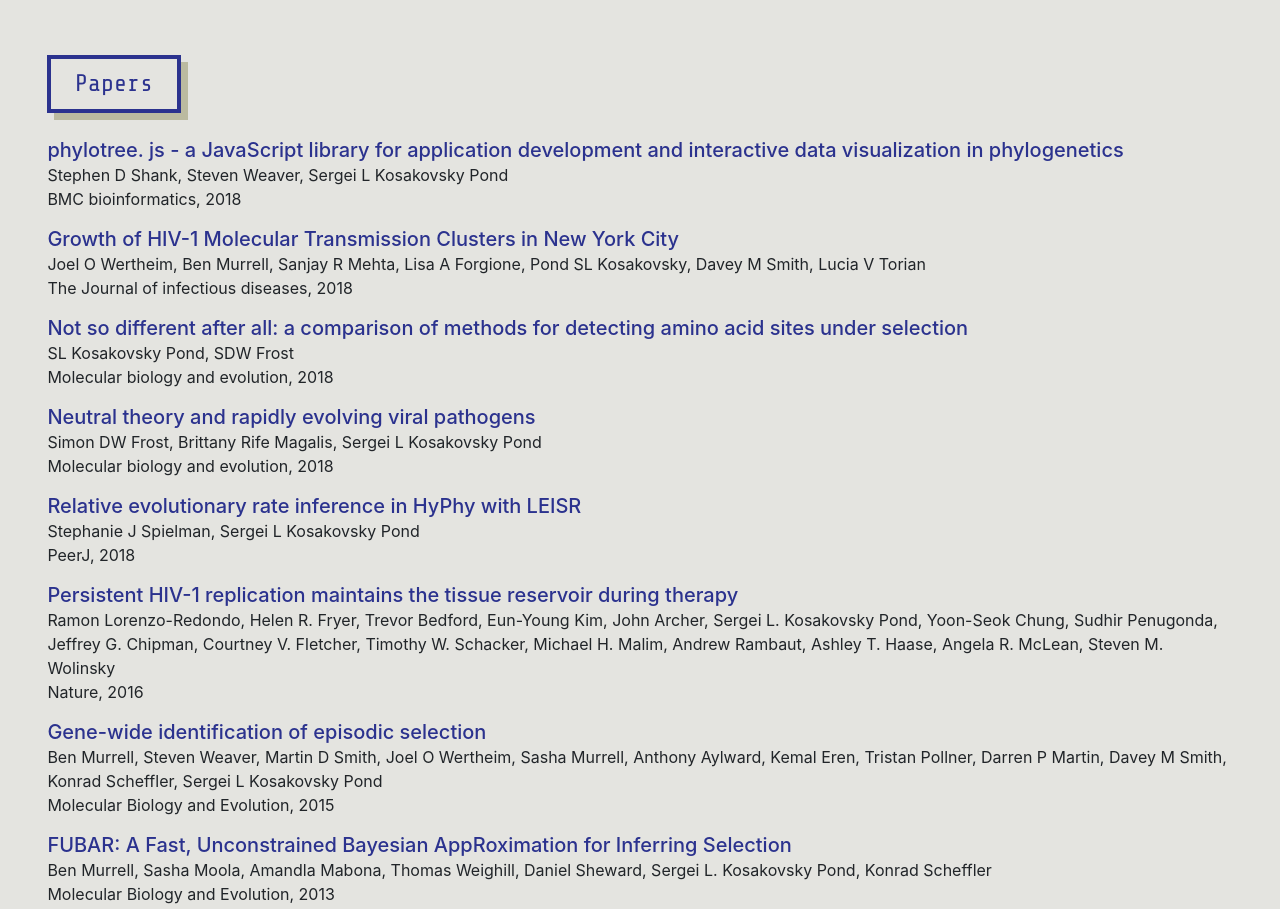
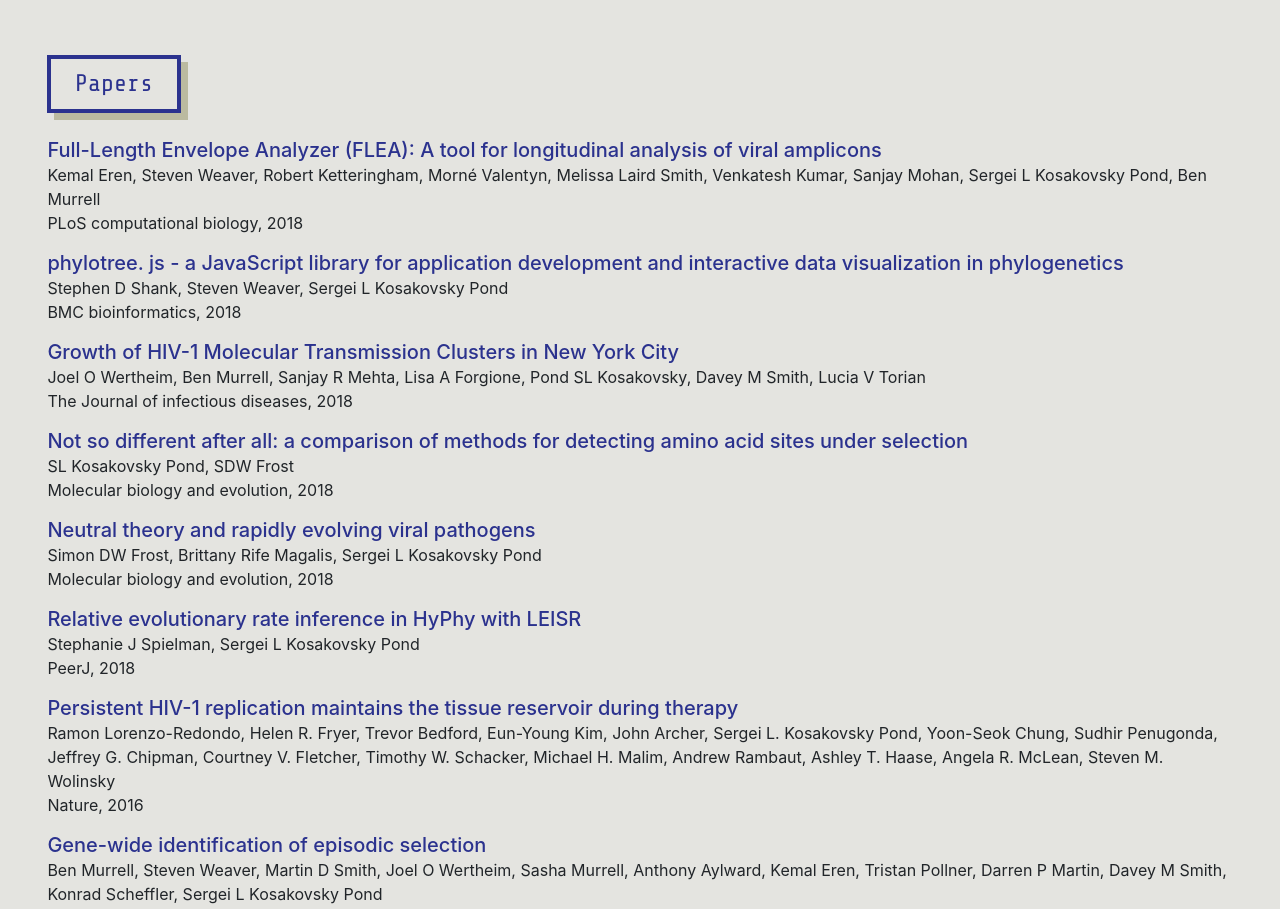
Before and after one commit to veg/LabSite, a React (Create React App) app: page / in a window 1280 px wide. Shown: the part 1900-2809 px from the top of the page. Built offline with nearby package versions, Linux system fonts and the light colour scheme.

Commit message:
Update papers_info.js

```diff
--- a/src/data/papers_info.js
+++ b/src/data/papers_info.js
@@ -1,4 +1,11 @@
 export default {
+  "Flea": {
+    "title": "Full-Length Envelope Analyzer (FLEA): A tool for longitudinal analysis of viral amplicons",
+    "authors": "Kemal Eren, Steven Weaver, Robert Ketteringham, Morné Valentyn, Melissa Laird Smith, Venkatesh Kumar, Sanjay Mohan, Sergei L Kosakovsky Pond, Ben Murrell",
+    "publication": "PLoS computational biology",
+    "date": "2018",
+    "link": "https://journals.plos.org/ploscompbiol/article?id=10.1371/journal.pcbi.1006498&rev=1"
+  },
   "Phyotree.js": {
     "title": "phylotree. js - a JavaScript library for application development and interactive data visualization in phylogenetics",
     "authors": "Stephen D Shank, Steven Weaver, Sergei L Kosakovsky Pond",
```
